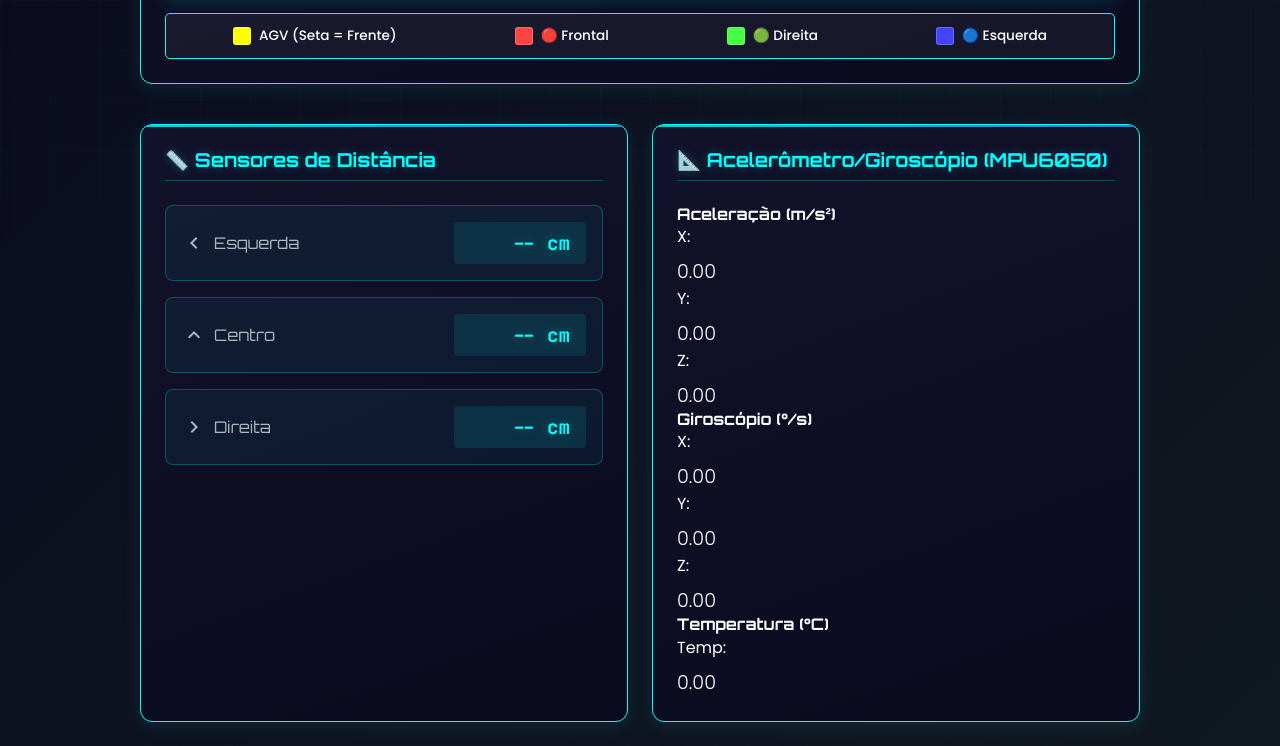
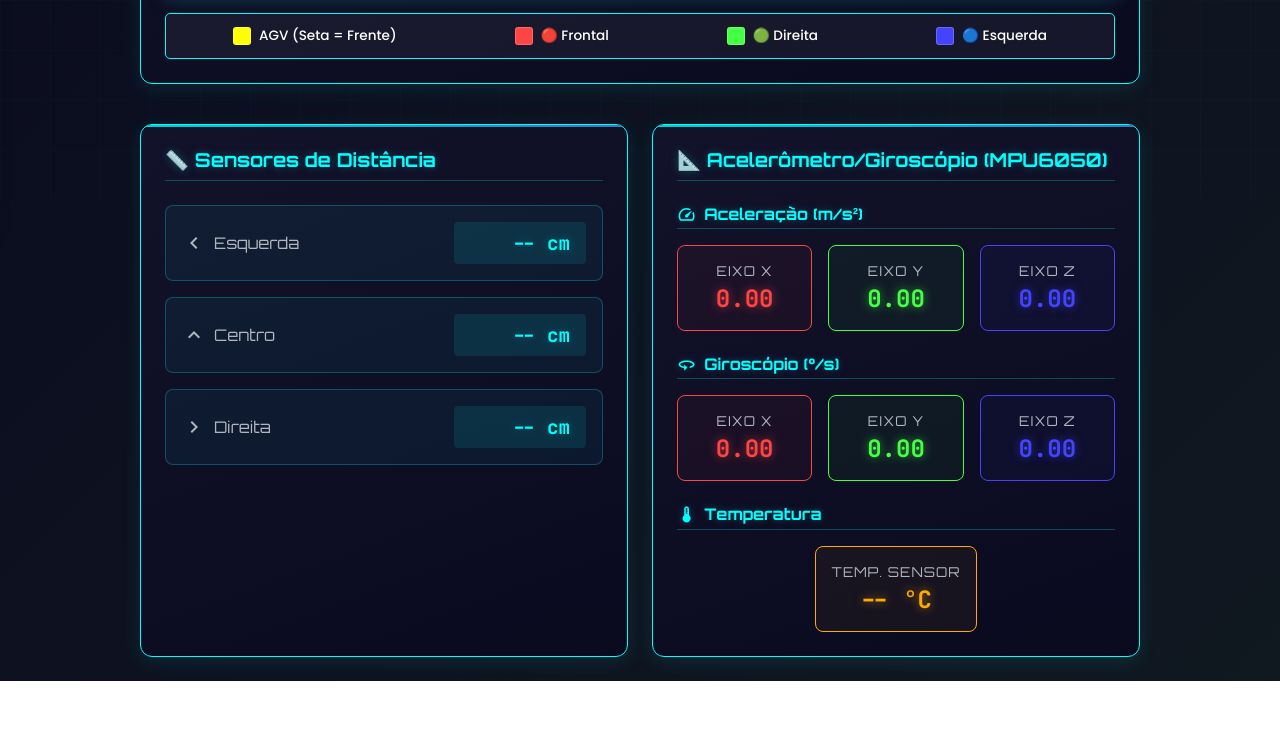
Before and after one commit to Leo-Luz-code/prototipo-agv-dashboard, a website: page src/views/sensors.html in a window 1280 px wide. Shown: the part 600-1346 px from the top of the page. After the commit the page ends 1281 px from the top, so only its background shows below. Drawn offline with nearby package versions, Linux system fonts and the light colour scheme; no server answers; animation ran at ten frames a second.

```diff
--- a/src/views/css/sensors-page.css
+++ b/src/views/css/sensors-page.css
@@ -225,6 +225,186 @@
   transform: scale(1.2);
 }
 
+/* ========================================
+   Estilos IMU - Acelerômetro/Giroscópio
+   ======================================== */
+
+.imu-section {
+  margin-bottom: var(--spacing-lg);
+}
+
+.imu-section:last-child {
+  margin-bottom: 0;
+}
+
+.imu-section-title {
+  font-family: var(--font-display);
+  font-size: 1rem;
+  color: var(--color-primary);
+  display: flex;
+  align-items: center;
+  gap: var(--spacing-sm);
+  margin-bottom: var(--spacing-md);
+  padding-bottom: var(--spacing-xs);
+  border-bottom: 1px solid var(--color-primary-glow);
+  text-shadow: 0 0 8px var(--color-primary-glow);
+}
+
+.imu-section-title .material-icons {
+  font-size: 1.2rem;
+}
+
+.imu-grid {
+  display: grid;
+  grid-template-columns: repeat(3, 1fr);
+  gap: var(--spacing-md);
+}
+
+.imu-item {
+  display: flex;
+  flex-direction: column;
+  align-items: center;
+  padding: var(--spacing-md);
+  background: rgba(0, 255, 255, 0.05);
+  border: 1px solid var(--color-primary-glow);
+  border-radius: var(--border-radius-md);
+  position: relative;
+  overflow: hidden;
+  transition: all 0.3s ease;
+}
+
+.imu-item::before {
+  content: "";
+  position: absolute;
+  top: 0;
+  left: 0;
+  width: 100%;
+  height: 100%;
+  background: linear-gradient(
+    180deg,
+    transparent,
+    var(--color-primary-glow),
+    transparent
+  );
+  opacity: 0;
+  transform: translateY(-100%);
+  transition: transform 0.6s ease;
+}
+
+.imu-item:hover::before {
+  opacity: 0.1;
+  transform: translateY(100%);
+}
+
+.imu-item:hover {
+  transform: translateY(-3px);
+  box-shadow: 0 5px 15px rgba(0, 255, 255, 0.3);
+  border-color: var(--color-primary);
+}
+
+/* Cores diferentes para cada eixo */
+.imu-item.imu-x {
+  border-color: #ff4444;
+  background: rgba(255, 68, 68, 0.05);
+}
+
+.imu-item.imu-x:hover {
+  border-color: #ff4444;
+  box-shadow: 0 5px 15px rgba(255, 68, 68, 0.3);
+}
+
+.imu-item.imu-y {
+  border-color: #44ff44;
+  background: rgba(68, 255, 68, 0.05);
+}
+
+.imu-item.imu-y:hover {
+  border-color: #44ff44;
+  box-shadow: 0 5px 15px rgba(68, 255, 68, 0.3);
+}
+
+.imu-item.imu-z {
+  border-color: #4444ff;
+  background: rgba(68, 68, 255, 0.05);
+}
+
+.imu-item.imu-z:hover {
+  border-color: #4444ff;
+  box-shadow: 0 5px 15px rgba(68, 68, 255, 0.3);
+}
+
+.imu-item.imu-temp {
+  border-color: #ffaa00;
+  background: rgba(255, 170, 0, 0.05);
+  max-width: 300px;
+  margin: 0 auto;
+}
+
+.imu-item.imu-temp:hover {
+  border-color: #ffaa00;
+  box-shadow: 0 5px 15px rgba(255, 170, 0, 0.3);
+}
+
+.imu-label {
+  font-family: var(--font-display);
+  font-size: 0.85rem;
+  color: var(--color-text-secondary);
+  text-transform: uppercase;
+  letter-spacing: 1px;
+  margin-bottom: var(--spacing-xs);
+}
+
+.imu-value {
+  font-family: var(--font-mono);
+  font-size: 1.5rem;
+  font-weight: 700;
+  color: var(--color-primary);
+  text-shadow: 0 0 10px var(--color-primary-glow);
+  transition: all 0.3s ease;
+}
+
+.imu-item.imu-x .imu-value {
+  color: #ff4444;
+  text-shadow: 0 0 10px rgba(255, 68, 68, 0.6);
+}
+
+.imu-item.imu-y .imu-value {
+  color: #44ff44;
+  text-shadow: 0 0 10px rgba(68, 255, 68, 0.6);
+}
+
+.imu-item.imu-z .imu-value {
+  color: #4444ff;
+  text-shadow: 0 0 10px rgba(68, 68, 255, 0.6);
+}
+
+.imu-item.imu-temp .imu-value {
+  color: #ffaa00;
+  text-shadow: 0 0 10px rgba(255, 170, 0, 0.6);
+}
+
+.imu-temp-container {
+  display: flex;
+  justify-content: center;
+}
+
+/* Animação de atualização de valor */
+@keyframes valueUpdate {
+  0% {
+    transform: scale(1);
+  }
+  50% {
+    transform: scale(1.1);
+  }
+  100% {
+    transform: scale(1);
+  }
+}
+
+.imu-value.updating {
+  animation: valueUpdate 0.3s ease;
+}
+
 /* Responsividade */
 @media (max-width: 768px) {
   .sensors-grid {
@@ -252,4 +432,17 @@
     min-width: 120px;
     justify-content: center;
   }
+
+  .imu-grid {
+    grid-template-columns: 1fr;
+    gap: var(--spacing-sm);
+  }
+
+  .imu-value {
+    font-size: 1.3rem;
+  }
+
+  .imu-item.imu-temp {
+    max-width: 100%;
+  }
 }
--- a/src/views/js/distance3D.js
+++ b/src/views/js/distance3D.js
@@ -119,10 +119,10 @@
     this.centerObstacle.position.y = 0.5;
     this.scene.add(this.centerObstacle);
 
-    // Raio do sensor DIREITA (Verde)
+    // Raio do sensor DIREITA (Azul)
     const rightBeamGeometry = new THREE.CylinderGeometry(0.05, 0.05, 1, 8);
     const rightBeamMaterial = new THREE.MeshBasicMaterial({
-      color: 0x44ff44,
+      color: 0x4444ff,
       transparent: true,
       opacity: 0.6
     });
@@ -133,8 +133,8 @@
     // Obstáculo detectado pelo sensor direito
     const rightObstacleGeometry = new THREE.BoxGeometry(0.3, 1, 0.8);
     const rightObstacleMaterial = new THREE.MeshPhongMaterial({
-      color: 0x44ff44,
-      emissive: 0x44ff44,
+      color: 0x4444ff,
+      emissive: 0x4444ff,
       emissiveIntensity: 0.4,
       transparent: true,
       opacity: 0.7
@@ -143,10 +143,10 @@
     this.rightObstacle.position.y = 0.5;
     this.scene.add(this.rightObstacle);
 
-    // Raio do sensor ESQUERDA (Azul)
+    // Raio do sensor ESQUERDA (Verde)
     const leftBeamGeometry = new THREE.CylinderGeometry(0.05, 0.05, 1, 8);
     const leftBeamMaterial = new THREE.MeshBasicMaterial({
-      color: 0x4444ff,
+      color: 0x44ff44,
       transparent: true,
       opacity: 0.6
     });
@@ -157,8 +157,8 @@
     // Obstáculo detectado pelo sensor esquerdo
     const leftObstacleGeometry = new THREE.BoxGeometry(0.3, 1, 0.8);
     const leftObstacleMaterial = new THREE.MeshPhongMaterial({
-      color: 0x4444ff,
-      emissive: 0x4444ff,
+      color: 0x44ff44,
+      emissive: 0x44ff44,
       emissiveIntensity: 0.4,
       transparent: true,
       opacity: 0.7
--- a/src/views/js/sensors/distance-sensor.js
+++ b/src/views/js/sensors/distance-sensor.js
@@ -91,8 +91,8 @@
       ) {
         this.distance3D.updateSensorData(
           parseFloat(centro) || 0,
-          parseFloat(direita) || 0,
-          parseFloat(esquerda) || 0,
+          parseFloat(direita) || 0,   // right sensor data (azul - direita)
+          parseFloat(esquerda) || 0,  // left sensor data (verde - esquerda)
           temPerigo
         );
       }
--- a/src/views/js/sensors/imu-sensor.js
+++ b/src/views/js/sensors/imu-sensor.js
@@ -43,19 +43,19 @@
     console.log("[Socket.IO] 📐 Dados IMU recebidos:", data);
 
     if (data && data.accel && data.gyro) {
-      // Atualiza acelerômetro
-      this.accelX.textContent = data.accel.x.toFixed(2);
-      this.accelY.textContent = data.accel.y.toFixed(2);
-      this.accelZ.textContent = data.accel.z.toFixed(2);
+      // Atualiza acelerômetro com animação
+      this.updateValue(this.accelX, data.accel.x.toFixed(2));
+      this.updateValue(this.accelY, data.accel.y.toFixed(2));
+      this.updateValue(this.accelZ, data.accel.z.toFixed(2));
 
-      // Atualiza giroscópio
-      this.gyroX.textContent = data.gyro.x.toFixed(2);
-      this.gyroY.textContent = data.gyro.y.toFixed(2);
-      this.gyroZ.textContent = data.gyro.z.toFixed(2);
+      // Atualiza giroscópio com animação
+      this.updateValue(this.gyroX, data.gyro.x.toFixed(2));
+      this.updateValue(this.gyroY, data.gyro.y.toFixed(2));
+      this.updateValue(this.gyroZ, data.gyro.z.toFixed(2));
 
       // Atualiza temperatura se disponível
       if (data.temp !== undefined) {
-        this.temp.textContent = data.temp.toFixed(2);
+        this.updateValue(this.temp, data.temp.toFixed(2) + " °C");
       }
 
       console.log("[Socket.IO] ✅ Dados IMU atualizados");
@@ -63,6 +63,17 @@
       console.warn("[Socket.IO] ⚠️ Dados IMU inválidos ou ausentes:", data);
     }
   }
+
+  // Atualiza valor com animação
+  updateValue(element, newValue) {
+    if (element.textContent !== newValue) {
+      element.classList.add("updating");
+      element.textContent = newValue;
+      setTimeout(() => {
+        element.classList.remove("updating");
+      }, 300);
+    }
+  }
 }
 
 // Exporta para uso global
--- a/src/views/sensors.html
+++ b/src/views/sensors.html
@@ -150,43 +150,58 @@
         <div id="imu-card" class="info-card">
           <h3>📐 Acelerômetro/Giroscópio (MPU6050)</h3>
 
-          <div class="sensor-group">
-            <h4>Aceleração (m/s²)</h4>
-            <div class="sensor-reading">
-              <span>X:</span>
-              <p id="imu-accel-x" class="value">0.00</p>
-            </div>
-            <div class="sensor-reading">
-              <span>Y:</span>
-              <p id="imu-accel-y" class="value">0.00</p>
-            </div>
-            <div class="sensor-reading">
-              <span>Z:</span>
-              <p id="imu-accel-z" class="value">0.00</p>
+          <div class="imu-section">
+            <h4 class="imu-section-title">
+              <span class="material-icons">speed</span>
+              Aceleração (m/s²)
+            </h4>
+            <div class="imu-grid">
+              <div class="imu-item imu-x">
+                <span class="imu-label">Eixo X</span>
+                <span id="imu-accel-x" class="imu-value">0.00</span>
+              </div>
+              <div class="imu-item imu-y">
+                <span class="imu-label">Eixo Y</span>
+                <span id="imu-accel-y" class="imu-value">0.00</span>
+              </div>
+              <div class="imu-item imu-z">
+                <span class="imu-label">Eixo Z</span>
+                <span id="imu-accel-z" class="imu-value">0.00</span>
+              </div>
             </div>
           </div>
 
-          <div class="sensor-group">
-            <h4>Giroscópio (°/s)</h4>
-            <div class="sensor-reading">
-              <span>X:</span>
-              <p id="imu-gyro-x" class="value">0.00</p>
-            </div>
-            <div class="sensor-reading">
-              <span>Y:</span>
-              <p id="imu-gyro-y" class="value">0.00</p>
-            </div>
-            <div class="sensor-reading">
-              <span>Z:</span>
-              <p id="imu-gyro-z" class="value">0.00</p>
+          <div class="imu-section">
+            <h4 class="imu-section-title">
+              <span class="material-icons">360</span>
+              Giroscópio (°/s)
+            </h4>
+            <div class="imu-grid">
+              <div class="imu-item imu-x">
+                <span class="imu-label">Eixo X</span>
+                <span id="imu-gyro-x" class="imu-value">0.00</span>
+              </div>
+              <div class="imu-item imu-y">
+                <span class="imu-label">Eixo Y</span>
+                <span id="imu-gyro-y" class="imu-value">0.00</span>
+              </div>
+              <div class="imu-item imu-z">
+                <span class="imu-label">Eixo Z</span>
+                <span id="imu-gyro-z" class="imu-value">0.00</span>
+              </div>
             </div>
           </div>
 
-          <div class="sensor-group">
-            <h4>Temperatura (°C)</h4>
-            <div class="sensor-reading">
-              <span>Temp:</span>
-              <p id="imu-temp" class="value">0.00</p>
+          <div class="imu-section">
+            <h4 class="imu-section-title">
+              <span class="material-icons">thermostat</span>
+              Temperatura
+            </h4>
+            <div class="imu-temp-container">
+              <div class="imu-item imu-temp">
+                <span class="imu-label">Temp. Sensor</span>
+                <span id="imu-temp" class="imu-value">-- °C</span>
+              </div>
             </div>
           </div>
         </div>
```
